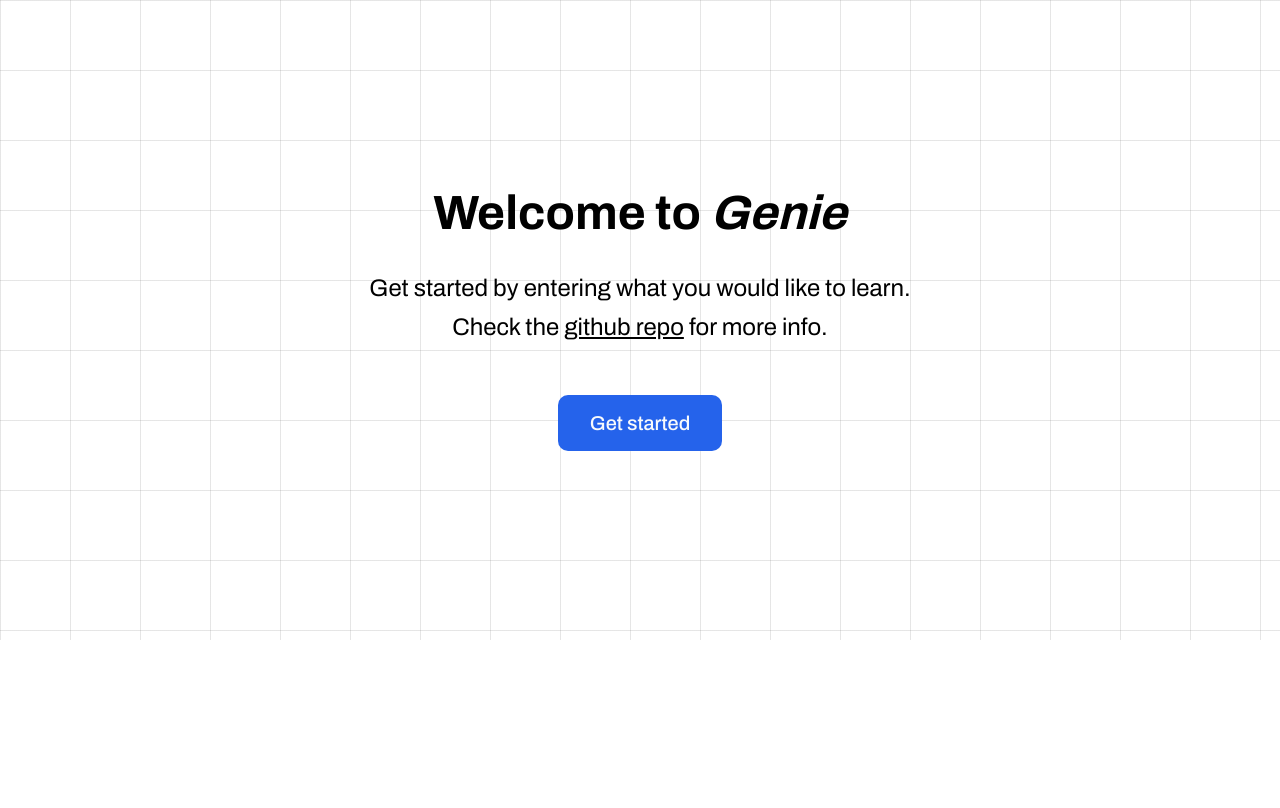
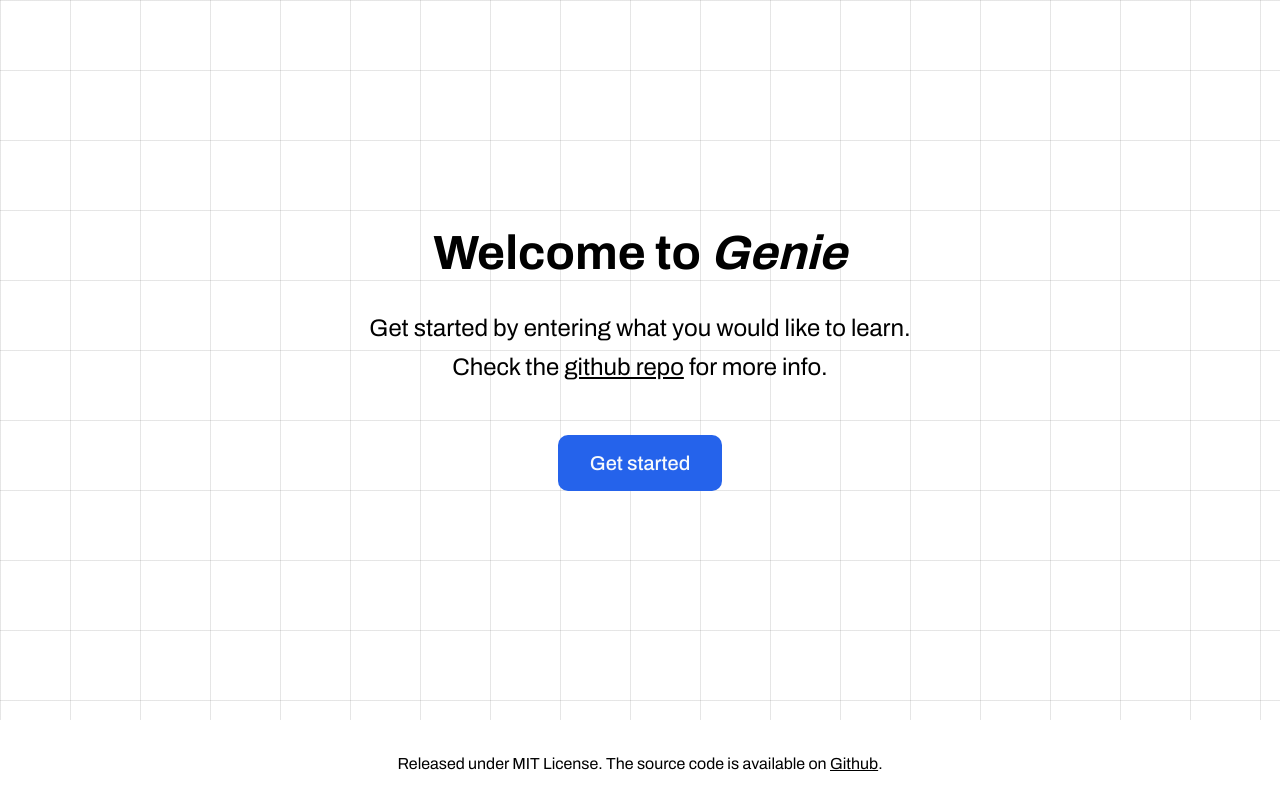
Before and after one commit to ZyroGatsby/genie, a Next.js app: page / in a window 1280 px wide. Built offline with nearby package versions, Linux system fonts and the light colour scheme.

Commit message:
feat: add footer component :sparkles:

```diff
--- a/src/app/page.tsx
+++ b/src/app/page.tsx
@@ -14,12 +14,14 @@ export const metadata: Metadata = {
  * @see https://stackoverflow.com/questions/68103844/how-to-override-next-js-svg-module-declaration
  */
 
+import Footer from '@/components/sections/footer';
 import Hero from '@/components/sections/hero';
 
 export default function HomePage() {
   return (
     <main>
       <Hero />
+      <Footer />
     </main>
   );
 }
--- /dev/null
+++ b/src/components/sections/footer.tsx
@@ -0,0 +1,15 @@
+export default function Footer() {
+  return (
+    <footer className='m500:text-sm z-30 bg-background px-5 py-8 text-center font-base'>
+      Released under MIT License. The source code is available on{' '}
+      <a
+        target='_blank'
+        href='https://github.com/ZyroGatsby/genie'
+        className='font-heading underline'
+      >
+        Github
+      </a>
+      .
+    </footer>
+  );
+}
--- a/src/components/sections/hero.tsx
+++ b/src/components/sections/hero.tsx
@@ -2,7 +2,7 @@ import { Button } from '@/components/ui/button';
 
 export default function Hero() {
   return (
-    <header className='inset-0 flex min-h-[80dvh] w-full flex-col items-center justify-center bg-background bg-[linear-gradient(to_right,#80808033_1px,transparent_1px),linear-gradient(to_bottom,#80808033_1px,transparent_1px)] bg-[size:70px_70px]'>
+    <header className='inset-0 flex min-h-[90dvh] w-full flex-col items-center justify-center bg-background bg-[linear-gradient(to_right,#80808033_1px,transparent_1px),linear-gradient(to_bottom,#80808033_1px,transparent_1px)] bg-[size:70px_70px]'>
       <div className='mx-auto w-container max-w-full px-5 py-[110px] text-center lg:py-[150px]'>
         <h1 className='text-3xl font-heading md:text-4xl lg:text-5xl'>
           Welcome to <span className='italic'>Genie</span>
@@ -12,7 +12,7 @@ export default function Hero() {
           <br /> Check the{' '}
           <a
             target='_blank'
-            href='https://github.com/ZyroGatsby/genie.git'
+            href='https://github.com/ZyroGatsby/genie'
             className='font-heading underline'
           >
             github repo
```
